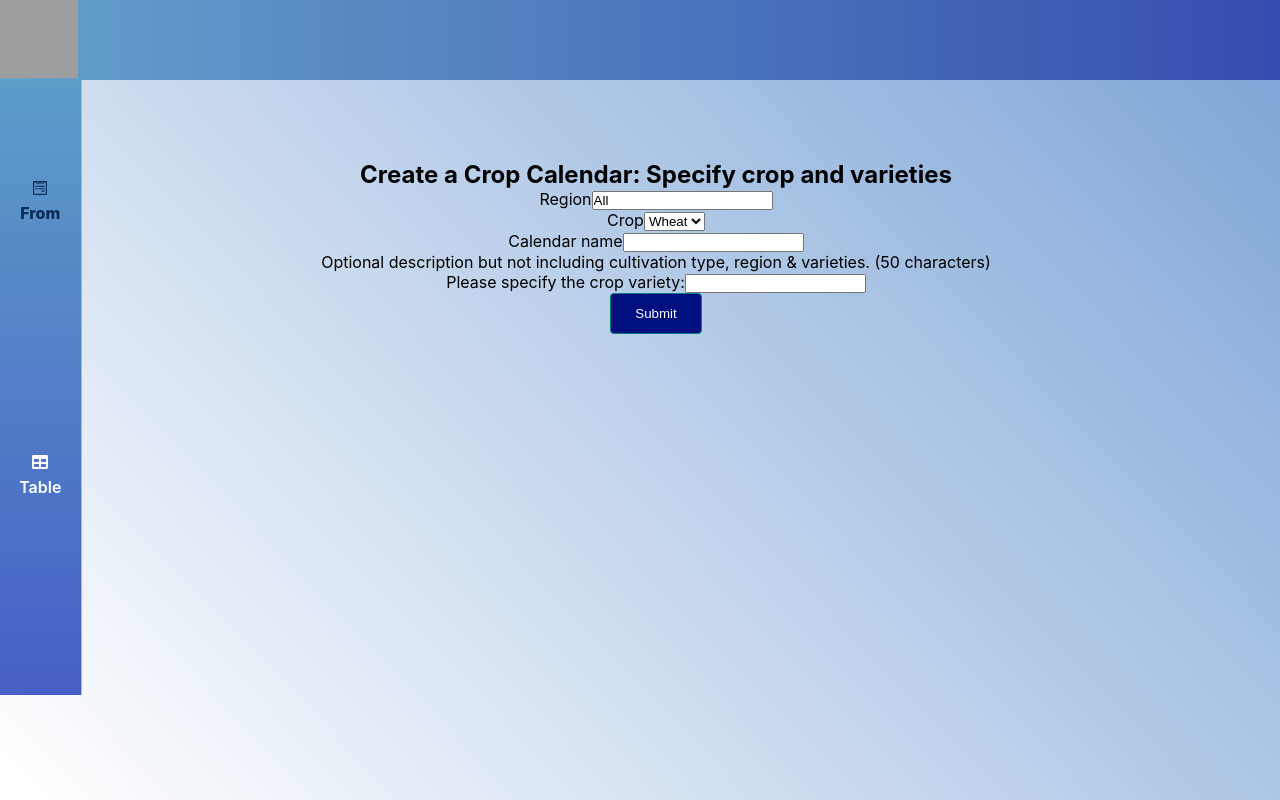
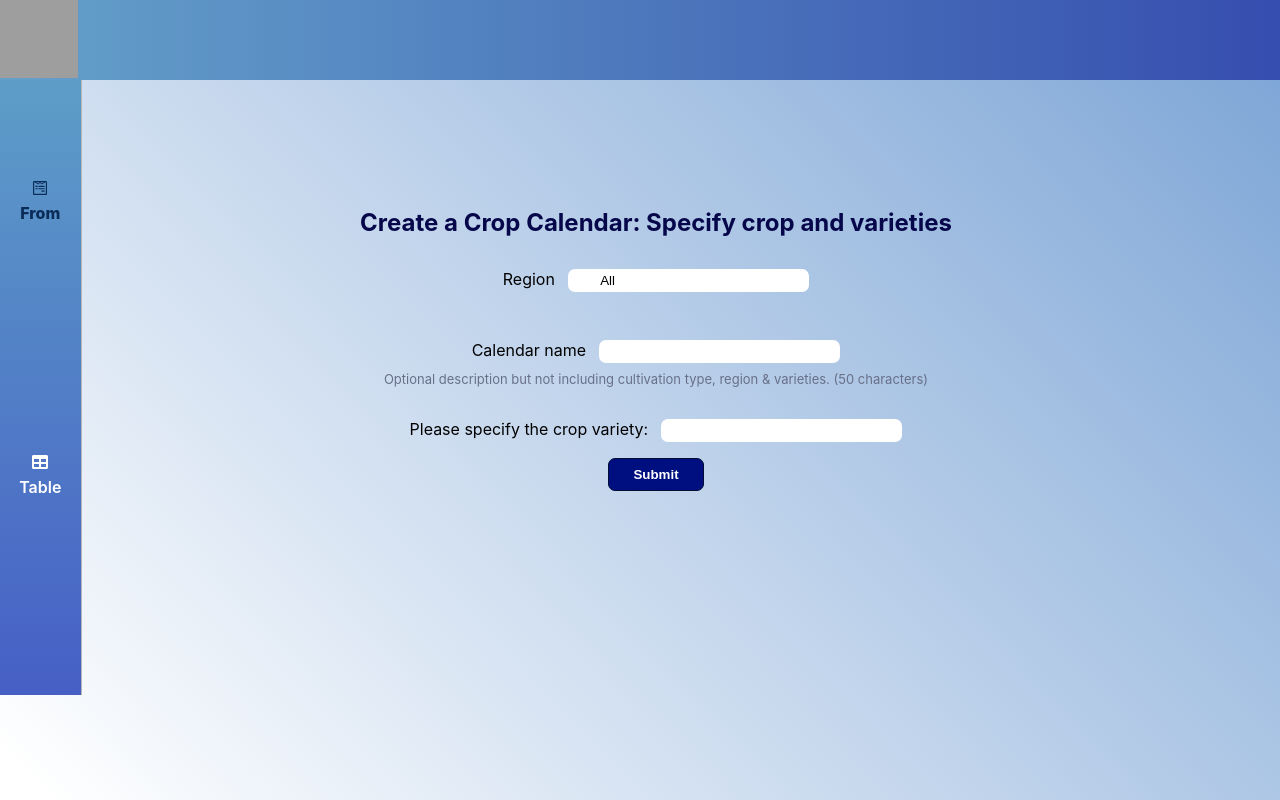
Before and after one commit to BoyanK95/yara2023, a React (Create React App) app in the folder React/ReactAssignment/yara-react-assignment/: page /form in a window 1280 px wide. Built offline with nearby package versions, Linux system fonts and the light colour scheme; grey boxes are pictures that could not be loaded.

Commit message:
Styled Form component

```diff
--- a/React/ReactAssignment/yara-react-assignment/src/App.css
+++ b/React/ReactAssignment/yara-react-assignment/src/App.css
@@ -25,18 +25,20 @@ body {
 }
 
 .btn {
+  font-weight: 600;
   text-decoration: none;
   background-color: rgb(0, 15, 128);
   color: white;
-  border-radius: 4px;
-  padding: 0.75rem 1.5rem;
-  border: 1px solid teal;
+  border-radius: 7px;
+  padding: 0.5rem 1.5rem;
+  border: 1px solid rgb(1, 12, 54);
   cursor: pointer;
+  margin: 1rem 0.5rem;
 }
 
 .btn:hover,
 .btn:active {
-  background-color: #112dac;
+  background-color: #1936b7;
   border-color: #1116ac;
 }
 
--- a/React/ReactAssignment/yara-react-assignment/src/components/FormComponent/Form.js
+++ b/React/ReactAssignment/yara-react-assignment/src/components/FormComponent/Form.js
@@ -1,23 +1,24 @@
+import classes from './Form.module.css'
 
 const Form = () => {
 
 
     return (
-        <form action='#'>
+        <form action='#' className={classes.form}>
             <h2>Create a Crop Calendar: Specify crop and varieties</h2>
             <div>
-                <div>
+                <div className={classes.container}>
                     <label htmlFor='region'>Region</label>
                     <input type='text' name='region' id='region-input' defaultValue='All' />
                 </div>
-                <div>
+                {/* <div className={classes.container}>
                     <label htmlFor='crop'>Crop</label>
                     <select name='crop'>
                         <option>Wheat</option>
                         <option>Corn</option>
                         <option>Potato</option>
                     </select>
-                </div>
+                </div> */}
             </div>
             <div>
                 <label htmlFor='calendar-name'>Calendar name</label>
@@ -36,6 +37,7 @@ const Form = () => {
                 </div>
             </div>
         </form>
+
     );
 };
 
--- a/React/ReactAssignment/yara-react-assignment/src/components/FormComponent/Form.module.css
+++ b/React/ReactAssignment/yara-react-assignment/src/components/FormComponent/Form.module.css
@@ -0,0 +1,28 @@
+.form{
+    padding: 2rem;
+    /* text-align: left; */
+}
+
+.form h2 {
+    padding: 1rem;
+    color: rgb(6, 6, 74);
+    margin-bottom: 1rem;
+}
+
+.form p {
+    font-size: 13px;
+    margin-bottom: 1.5rem;
+    color: rgb(104, 112, 136);
+    padding: 0.5rem;
+}
+
+.container {
+    margin-bottom: 3rem;
+}
+
+input {
+    border-radius: 7px;
+    border: none;
+    margin-left: 1em;
+    padding: 0.25rem 2rem;
+}
```
